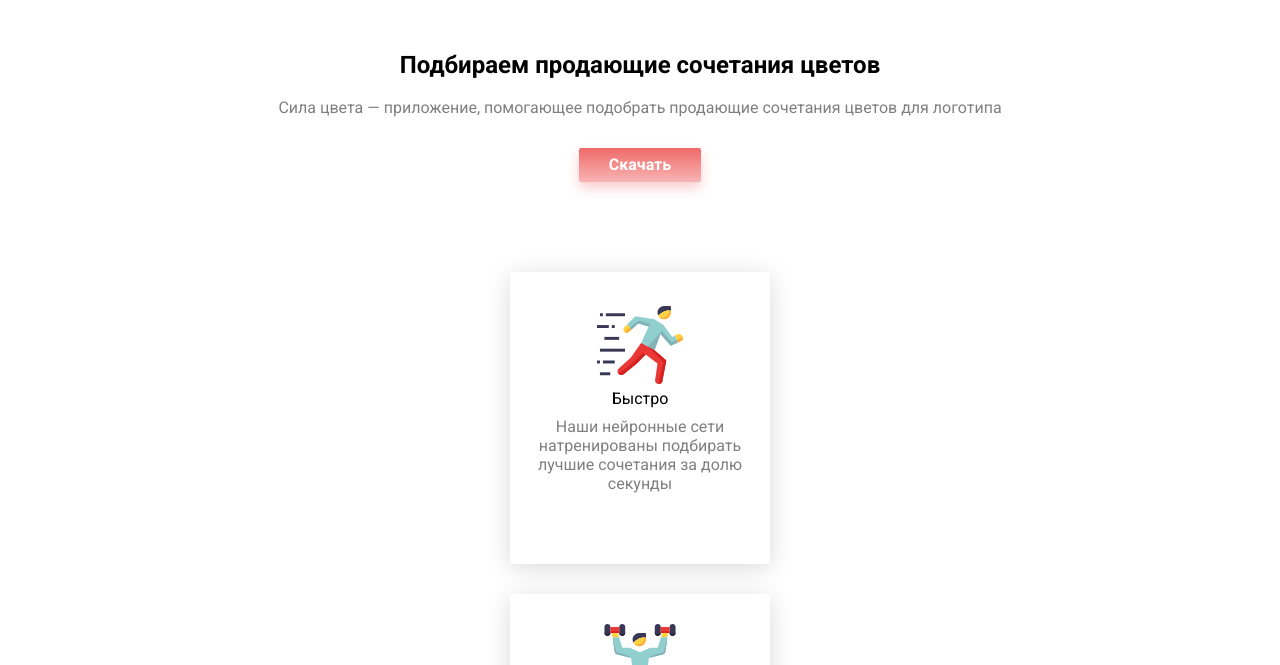
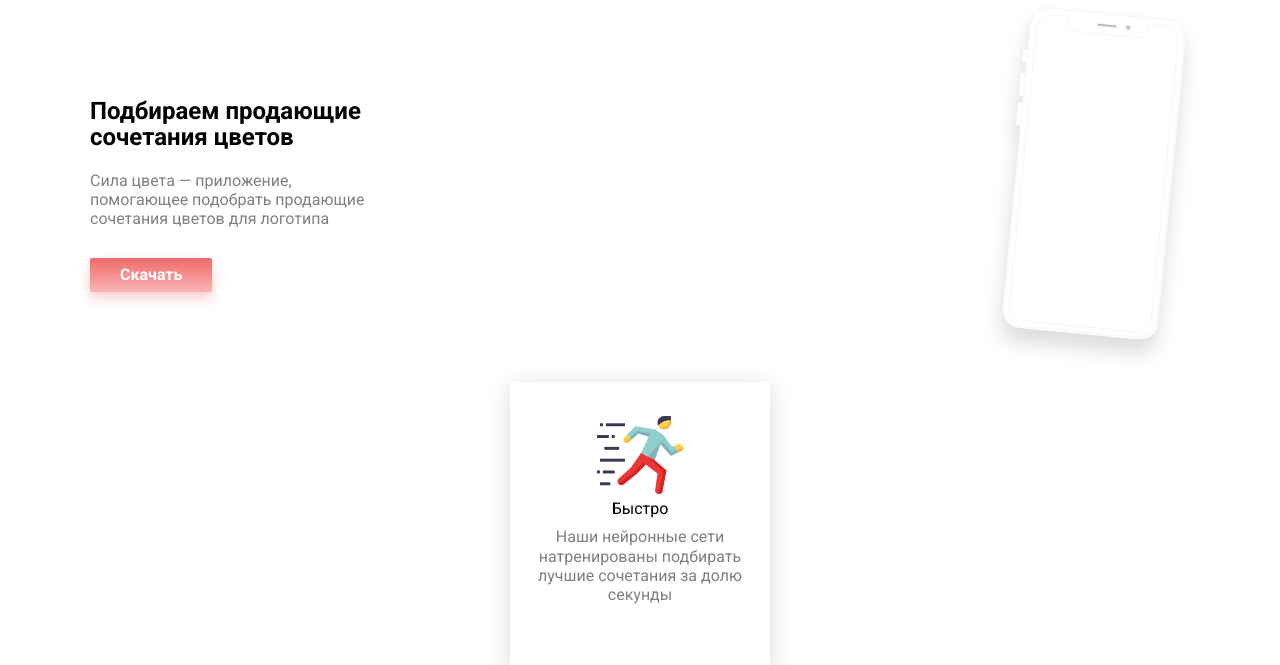
Before and after one commit to evgeny-matveev/HSE-responsive-landing, a plain HTML site: page index.html in a window 1280 px wide. Shown: the part 71-736 px from the top of the page. Drawn offline with Linux system fonts and the light colour scheme.

Commit message:
Адаптировали интро-секцию

```diff
--- a/index.html
+++ b/index.html
@@ -14,7 +14,9 @@
     </nav>
   </header>
   <section class="intro">
-    <h1>Подбираем продающие сочетания цветов</h1>
+    <h1>
+      Подбираем продающие<br />сочетания цветов
+    </h1>
     <p>Сила цвета — приложение, помогающее подобрать продающие сочетания цветов для логотипа</p>
     <a href="#">Скачать</a>
   </section>
--- a/style/responsive.css
+++ b/style/responsive.css
@@ -2,4 +2,30 @@
   header nav {
     padding: 20px 30px 0 30px;
   }
+  .intro {
+    position: relative;
+
+    padding: 101px 90px 0;
+
+    text-align: left;
+  }
+  .intro p {
+    width: 295px;
+  }
+  .intro::after {
+    position: absolute;
+    top: 10px;
+    right: 90px;
+
+    display: block;
+
+    width: 200px;
+    height: 360px;
+
+    content: "";
+    transform: rotate(5.5deg);
+
+    background-image: url(../img/phone.png);
+    background-size: cover;
+  }
 }
```
Also changed, not shown: img/phone.png (added).
